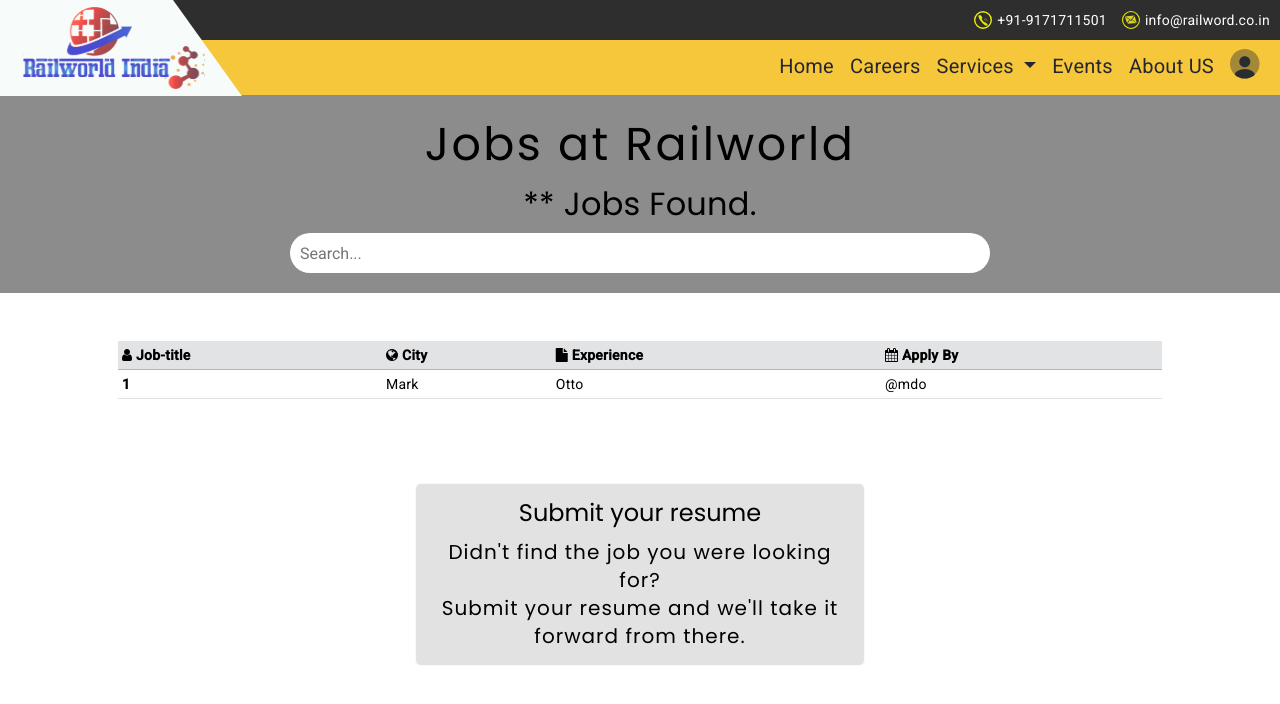
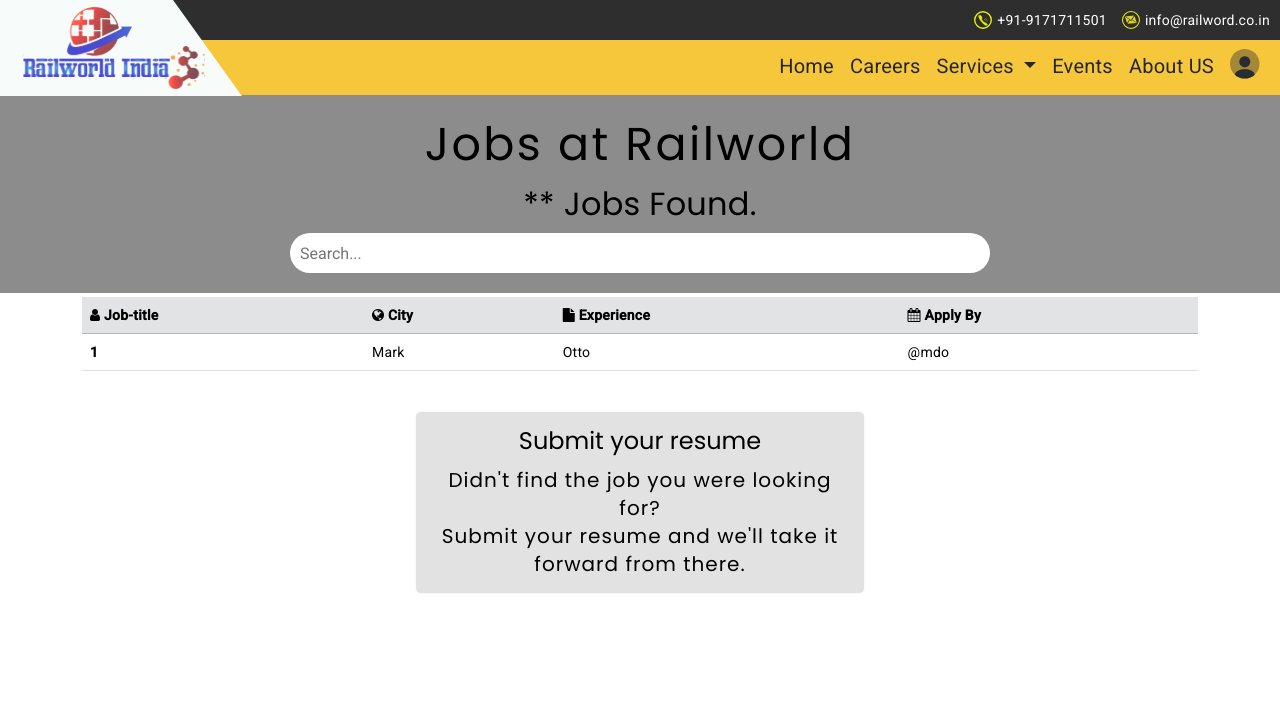
Before and after one commit to AkashPathak1808/OMS, an Angular app: page /job-desk in a window 1280 px wide. Shown: the top 704 px of the page. Built offline with nearby package versions, Linux system fonts and the light colour scheme.

Commit message:
footerandjobdeskupdates

```diff
--- a/src/app/footer/footer.component.css
+++ b/src/app/footer/footer.component.css
@@ -105,8 +105,22 @@
     align-items: center;
   }
 }
+
 @media screen and (max-width: 576px){
   .copyright{
     font-size: 12px;
   }
+
 }
+@media screen and (width:768px){
+  .footer-section{
+  display: flex;
+  flex-direction: row;
+  }
+
+  .icons{
+    width:fit-content;
+
+  }
+
+}
--- a/src/app/footer/footer.component.html
+++ b/src/app/footer/footer.component.html
@@ -15,7 +15,7 @@
                 <p><a routerLink="/contact-us" target="_top" class="footer_link">Enquiry</a></p>
                 <p><a routerLink="/contact-us" target="_top" class="footer_link">+91-7714038148</a></p>
                 <p><a href="mailto:info@railworld.co.in" class="footer_link">info@railworld.co.in</a></p>
-                <p>
+                 <p>
                     <li>
                         <section class="mb-4 icons">
                             <!-- Facebook -->
@@ -38,6 +38,7 @@
                         </section>
                     </li>
                 </p>
+
             </div>
             <div class="maps text-center col">
                 <!-- Add your map embed code here -->
--- a/src/app/job-desk/job-desk.component.html
+++ b/src/app/job-desk/job-desk.component.html
@@ -10,8 +10,9 @@
     </div>
 </div>
 <!-- table -->
-<div class="container p-5">
-    <table class="table table-sm ">
+<div class="container mx-auto my-1">
+<div class="table-responsive">
+    <table class="table">
         <thead class="table-secondary">
             <tr>
                 <th scope="col"><i class="fa fa-user"></i> Job-title</th>
@@ -29,6 +30,7 @@
             </tr>
         </tbody>
     </table>
+</div>
 </div>
 <!-- resume upload section -->
 <div class="d-flex justify-content-center">
```
Also changed, not shown: src/app/app.component.html (line endings or trailing spaces).
